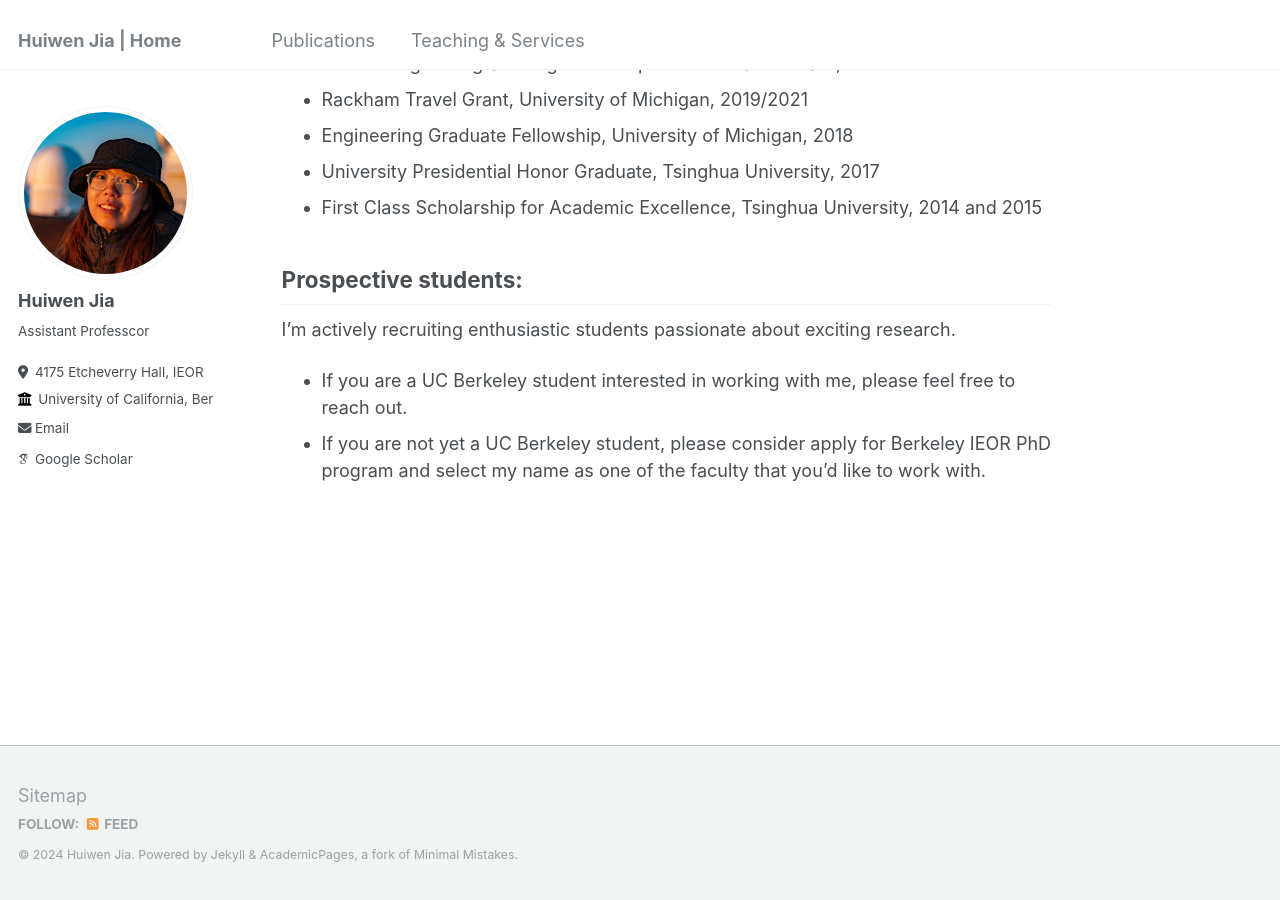
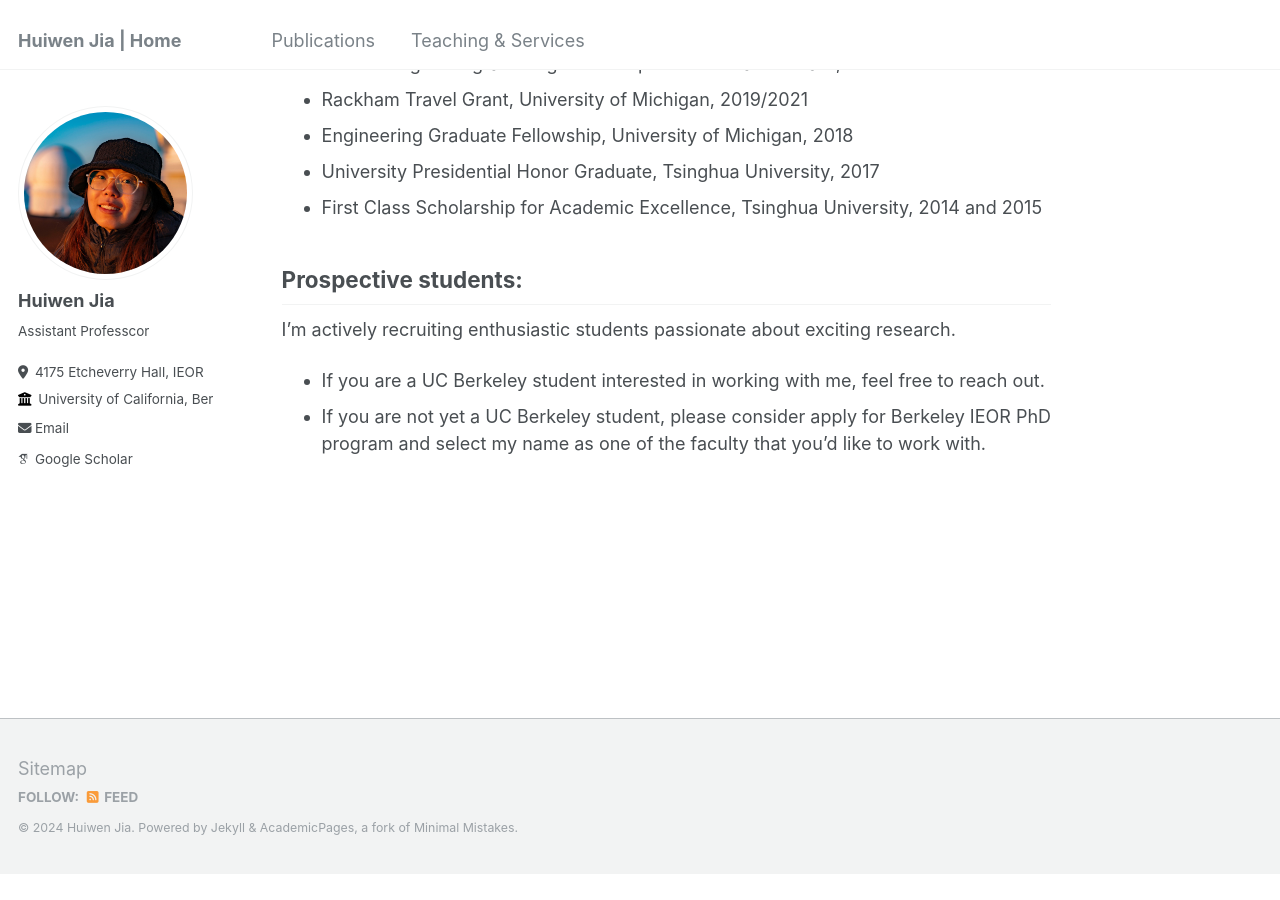
Before and after one commit to huiwen-j/huiwen-j.github.io, a Jekyll site: the page built from _pages/about.md, in a window 1280 px wide and 900 px high, scrolled down 792 px. Built offline with Jekyll 4.4.1, drawn with Linux system fonts in a browser that asks for light colours; some web fonts are replaced; after the commit the page ends 1665 px from its top, so only the background shows below that.

Commit message:
Update about.md

```diff
--- a/_pages/about.md
+++ b/_pages/about.md
@@ -29,5 +29,5 @@ I'm an Assistant Professor in the [Department of Industrial Engineering and Op
 
 ## Prospective students:
 I’m actively recruiting enthusiastic students passionate about exciting research.
- - If you are a UC Berkeley student interested in working with me, please feel free to reach out.
+ - If you are a UC Berkeley student interested in working with me, feel free to reach out.
  - If you are not yet a UC Berkeley student, please consider apply for Berkeley IEOR PhD program and select my name as one of the faculty that you'd like to work with.
```
